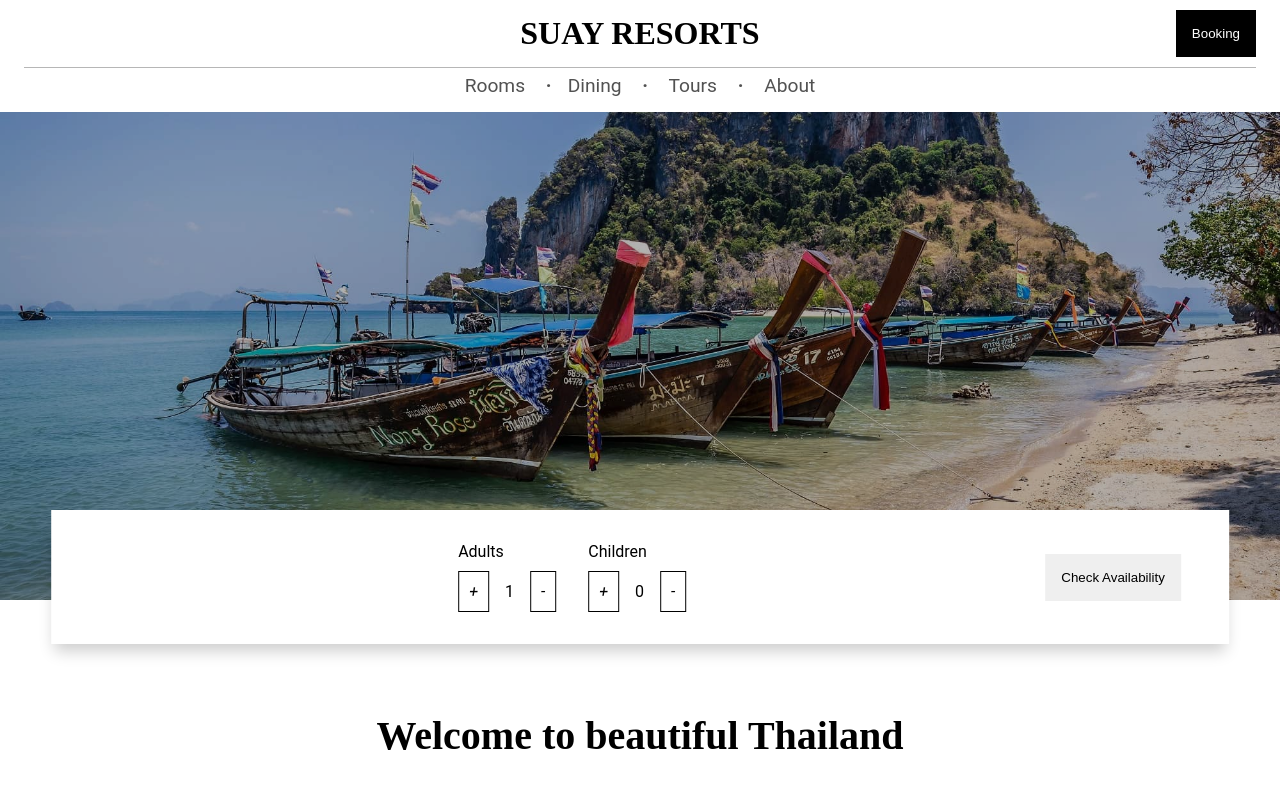
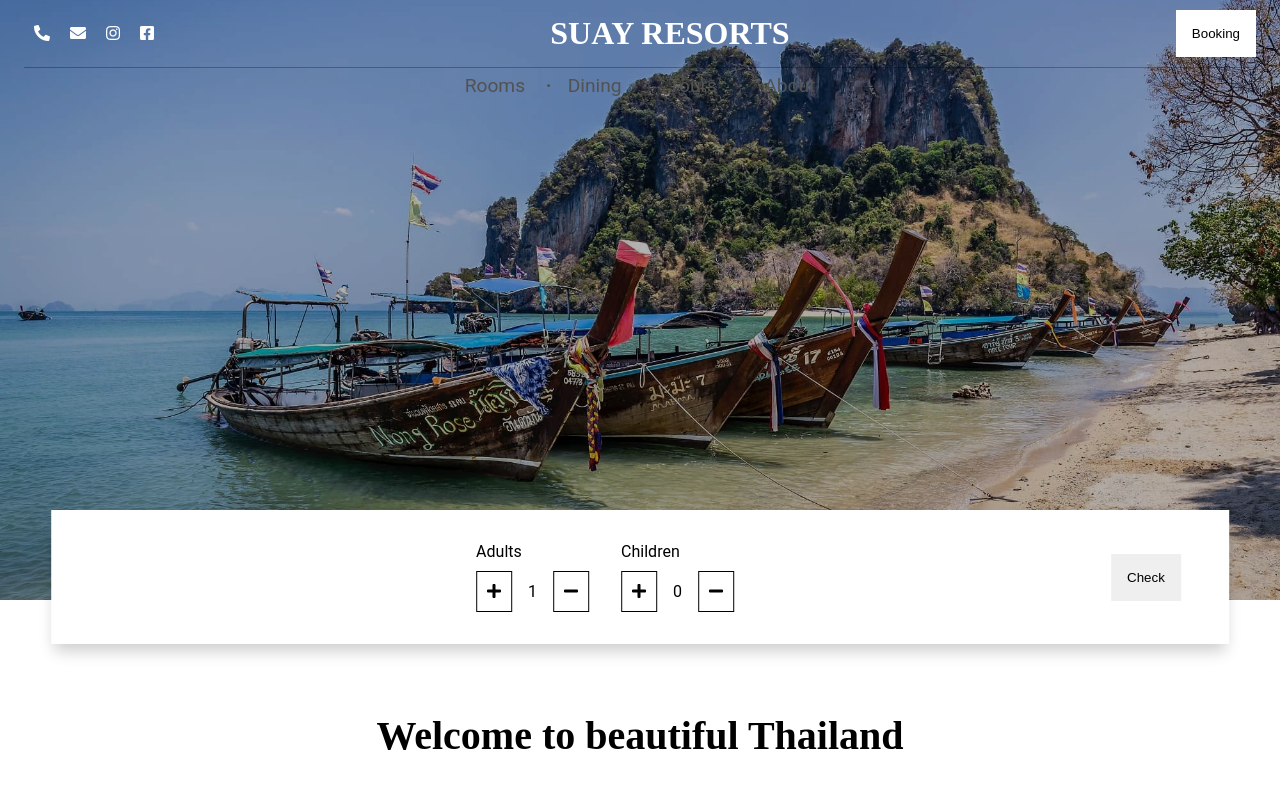
Before and after one commit to akram-webdev/our-resort, a React (Create React App) app: page / in a window 1280 px wide. Shown: the top 794 px of the page. Built offline with nearby package versions, Linux system fonts and the light colour scheme.

Commit message:
setup fontawesome

```diff
--- a/public/index.html
+++ b/public/index.html
@@ -10,7 +10,12 @@
       content="Web site created using create-react-app"
     />
     <link rel="apple-touch-icon" href="%PUBLIC_URL%/logo192.png" />
+    <link
+      rel="stylesheet"
+      href="https://pro.fontawesome.com/releases/v5.15.0/css/all.css"
+    />
     <!--
+
       manifest.json provides metadata used when your web app is installed on a
       user's mobile device or desktop. See https://developers.google.com/web/fundamentals/web-app-manifest/
     -->
--- a/src/Components/booking/BookWidget.js
+++ b/src/Components/booking/BookWidget.js
@@ -6,7 +6,7 @@ import { LocalizationProvider } from '@mui/x-date-pickers/LocalizationProvider';
 import { addDays, addWeeks } from "date-fns";
 import React, { useState } from "react";
 import { useDispatch } from "react-redux";
-import { useLocation, useNavigate } from "react-router-dom";
+import { Link, useLocation, useNavigate } from "react-router-dom";
 import { getAllAvailable, postBookingDetails } from "../../actions/booking";
 import "../../styles/BookWidget.scss";
 /* Have to redo redux, store local form here and ONLY update onSubmission... */
@@ -88,7 +88,7 @@ const BookWidget = () => {
                 name="adults"
                 onClick={() => updateAdultQuantity(1)}
               >
-                <i className="fas fa-plus">+</i>
+                <i className="fas fa-plus"></i>
               </div>
               <span>{formData.adults}</span>
               <div
@@ -98,7 +98,7 @@ const BookWidget = () => {
                   updateAdultQuantity(-1);
                 }}
               >
-                <i className="fas fa-minus">-</i>
+                <i className="fas fa-minus"></i>
               </div>
             </div>
           </div>
@@ -112,7 +112,7 @@ const BookWidget = () => {
                   updateChildrenQuantity(1);
                 }}
               >
-                <i className="fas fa-plus">+</i>
+                <i className="fas fa-plus"></i>
               </div>
               <span>{formData.children}</span>
               <div
@@ -122,13 +122,15 @@ const BookWidget = () => {
                   updateChildrenQuantity(-1);
                 }}
               >
-                <i className="fas fa-minus">-</i>
+                <i className="fas fa-minus"></i>
               </div>
             </div>
           </div>
         </div>
 
-        <button className="btn">Check Availability</button>
+        <Link to="/booking">
+          <button className="btn">Check</button>
+        </Link>
         <i
           className={`mobile-toggle fas fa-chevron-${showInfo ? "up" : "down"}`}
           onClick={toggleMobileDisplay}
```
